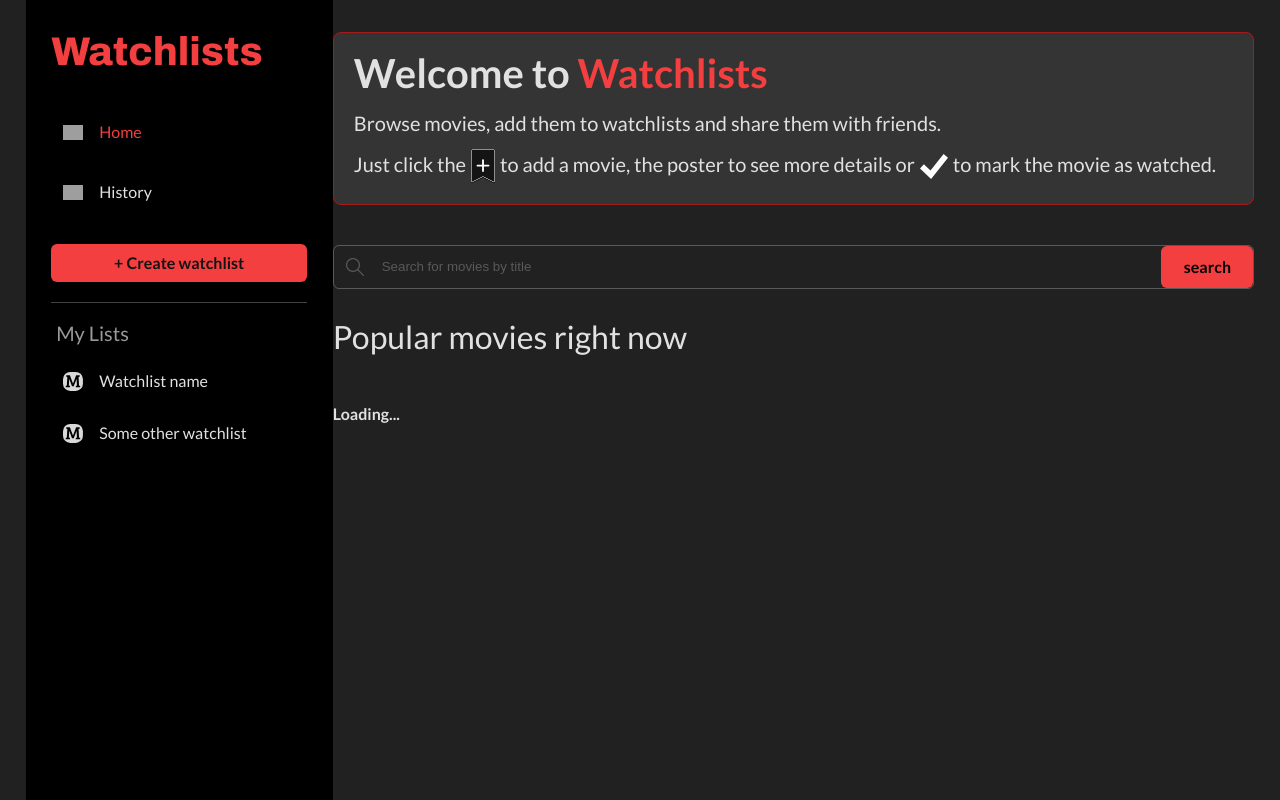
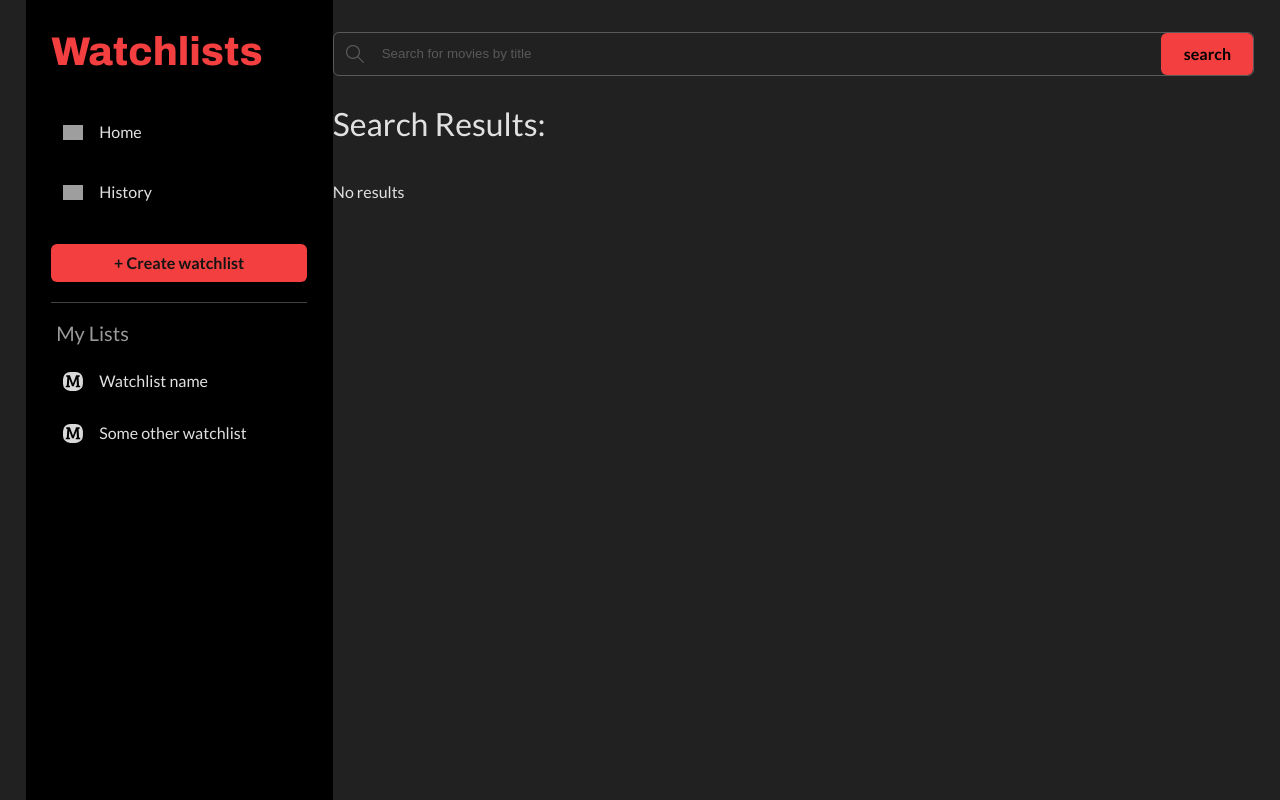
Before and after one commit to NazPalUA/Watchlist, a React (Vite) app: page /search-results-page in a window 1280 px wide. Before the commit this address led to /. Built offline with nearby package versions, Linux system fonts and the light colour scheme; no server answers; grey boxes are pictures that could not be loaded.

Commit message:
refactored searchText from useParams to useSearchParams

```diff
--- a/src/App.tsx
+++ b/src/App.tsx
@@ -37,8 +37,7 @@ function App() {
 					<Route path="watchlist-page/:watchlistId/edit" element={<EditWatchlistPage className="app__page" />} />
 					<Route path="movie-page" element={<Navigate to="/" />} />
 					<Route path="movie-page/:movieId" element={<MoviePage className="app__page" />} />
-					<Route path="search-results-page" element={<Navigate to="/" />} />
-					<Route path="search-results-page/:searchText" element={<SearchResultsPage className="app__page" />} />
+					<Route path="search-results-page" element={<SearchResultsPage className="app__page" />} />
 				</Route>
 			</Routes>
 		</>
--- a/src/components/InfiniteScrollList/InfiniteScrollList.tsx
+++ b/src/components/InfiniteScrollList/InfiniteScrollList.tsx
@@ -9,7 +9,7 @@ type BaseProps = {
 
 export type SearchProps = BaseProps & {
     variant: "search"
-    searchText: string | undefined // Required for 'search' variant
+    searchText: string | undefined | null // Required for 'search' variant
 }
 
 export type PopularProps = BaseProps & {
@@ -29,6 +29,8 @@ type InfiniteScrollListPropTypes = SearchProps | PopularProps
 export default function InfiniteScrollList(props: InfiniteScrollListPropTypes) {
     // Extracting movies and related states from the custom hook
     const { movies, hasMore, fetchNextPage, error } = useInfiniteScrollMoviesList(props)
+
+    if(props.variant==="search" && !props.searchText) return <p>No results</p>
 
     // Function to render the end message based on the current state
     const getEndMessage = () => {
--- a/src/components/InfiniteScrollList/hooks/useInfiniteScrollMoviesList.tsx
+++ b/src/components/InfiniteScrollList/hooks/useInfiniteScrollMoviesList.tsx
@@ -6,7 +6,7 @@ import getUniqueMoviesData from '../utils/getUniqueMoviesData'
 // Types for different fetch variants
 export type SearchTypes = {
     variant: "search"
-    searchText: string | undefined
+    searchText: string | undefined | null
 }
 
 export type PopularTypes = {
--- a/src/components/InfiniteScrollList/utils/getURL.ts
+++ b/src/components/InfiniteScrollList/utils/getURL.ts
@@ -4,7 +4,7 @@ type BaseTypes = {
 
 export type SearchTypes = BaseTypes & {
     variant: "search"
-    searchText: string | undefined
+    searchText: string | undefined | null
 }
 
 export type PopularTypes = BaseTypes & {
--- a/src/components/SearchBox.tsx
+++ b/src/components/SearchBox.tsx
@@ -17,11 +17,15 @@ function SearchBox({ className }: SearchBoxPropTypes) {
         setSearchText(event.target.value)
     }
 
+    function formatSearchText(searchText: string) {
+        return searchText.replace(/\s+/g, '+')
+    }
+
     // Handler for submitting search form
     const navigate = useNavigate()
     function handleSubmit() {
         if(searchText) {
-            navigate(`/search-results-page/${searchText}`)
+            navigate(`/search-results-page?text=${formatSearchText(searchText)}`)
             setSearchText("")
         }
     }
--- a/src/pages/SearchResultsPage.tsx
+++ b/src/pages/SearchResultsPage.tsx
@@ -1,4 +1,4 @@
-import { useParams } from "react-router-dom"
+import { useSearchParams } from "react-router-dom"
 import InfiniteScrollList from '../components/InfiniteScrollList'
 import SearchBox from "../components/SearchBox"
 import './SearchResultsPage.scss'
@@ -11,7 +11,9 @@ type SearchResultsPagePropTypes = {
 
 function SearchResultsPage({className}: SearchResultsPagePropTypes) {
     // Get the search text from the URL parameter
-    const { searchText } = useParams()
+    const [searchParams] = useSearchParams()
+
+    const searchText = searchParams ? searchParams.get("text") : null
 
     useEffect(() => {
     }, [searchText])
```
